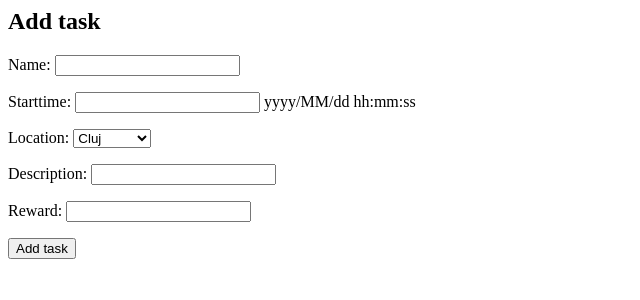
After one commit to cristi-iacob/stud-money, a Django app: page /add_task/ in a window 1280 px wide. The commit adds this page. Shown: the top 300 px of the page, without its empty margins (0-640 px from the left). Run offline with Django 3.2, Linux system fonts and the light colour scheme; tables that the repository leaves empty hold one stand-in row (values such as "Sample post").

Commit message:
add task: added add task functionality.
Signed-off-by: Cristi Iacob <cristiiacob98@gmail.com>

```diff
--- a/StudMoney/StudMoney/forms.py
+++ b/StudMoney/StudMoney/forms.py
@@ -1,6 +1,7 @@
 from django import forms
+from django.db import models
 from django.contrib.auth.forms import UserCreationForm
-from app.models import User
+from app.models import User, LocationEnum, Task
 
 
 class SignUpForm(UserCreationForm):
@@ -11,3 +12,15 @@ class SignUpForm(UserCreationForm):
     class Meta:
         model = User
         fields = ('username', 'name', 'birthdate', 'email', 'password1', 'password2', )
+
+
+class AddTaskForm(forms.ModelForm):
+    name = forms.CharField(max_length=50, required=True)
+    starttime = forms.DateTimeField(help_text="yyyy/MM/dd hh:mm:ss", required=True)
+    location = models.CharField(max_length=2, choices=LocationEnum)
+    description = forms.CharField(max_length=400, required=True)
+    reward = forms.FloatField(required=True)
+
+    class Meta:
+        model = Task
+        fields = ('name', 'starttime', 'location', 'description', 'reward')
--- a/StudMoney/StudMoney/urls.py
+++ b/StudMoney/StudMoney/urls.py
@@ -21,6 +21,7 @@ from app import views as core_views
 urlpatterns = [
     path('admin/', admin.site.urls),
     path('accounts/', include('django.contrib.auth.urls')),
+    path('add_task/', core_views.add_task, name="add_task"),
     path('', TemplateView.as_view(template_name='home.html'), name='home'),
     path('signup/', core_views.signup, name='signup')
 ]
--- a/StudMoney/app/views.py
+++ b/StudMoney/app/views.py
@@ -1,7 +1,8 @@
 from django.contrib.auth import login, authenticate
 from django.shortcuts import render, redirect
 
-from StudMoney.forms import SignUpForm
+from StudMoney.forms import SignUpForm, AddTaskForm
+from app.models import Task
 
 def signup(request):
     if request.method == 'POST':
@@ -16,3 +17,22 @@ def signup(request):
     else:
         form = SignUpForm()
     return render(request, 'signup.html', {'form': form})
+
+
+def add_task(request):
+    if request.method == 'POST':
+        form = AddTaskForm(request.POST)
+        if form.is_valid():
+            form.save(commit=False)
+            name = form.cleaned_data.get('name')
+            starttime = form.cleaned_data.get('starttime')
+            location = form.cleaned_data.get('location')
+            description = form.cleaned_data.get('description')
+            reward = float(form.cleaned_data.get('reward'))
+            owner = request.user
+            task = Task(owner=owner, name=name, starttime=starttime, location=location, description=description, reward=reward)
+            task.save()
+            return redirect('home')
+    else:
+        form = AddTaskForm()
+    return render(request, "add_task.html", {'form': form})
--- /dev/null
+++ b/StudMoney/templates/add_task.html
@@ -0,0 +1,8 @@
+{% block content %}
+  <h2>Add task</h2>
+  <form method="post">
+    {% csrf_token %}
+    {{ form.as_p }}
+    <button type="submit">Add task</button>
+  </form>
+{% endblock %}
--- a/StudMoney/templates/home.html
+++ b/StudMoney/templates/home.html
@@ -7,6 +7,10 @@
 {% if user.is_authenticated %}
   Hi {{ user.username }}!
   <p><a href="{% url 'logout' %}">Log Out</a></p>
+  Do you want to add a new task?
+  <p><a href="add_task">
+    <input type="button" value="Add Task"/>
+  </a></p>
 {% else %}
   <p>You are not logged in</p>
   <a href="{% url 'login' %}">Log In</a>
```
Also changed, not shown: StudMoney/db.sqlite3.
